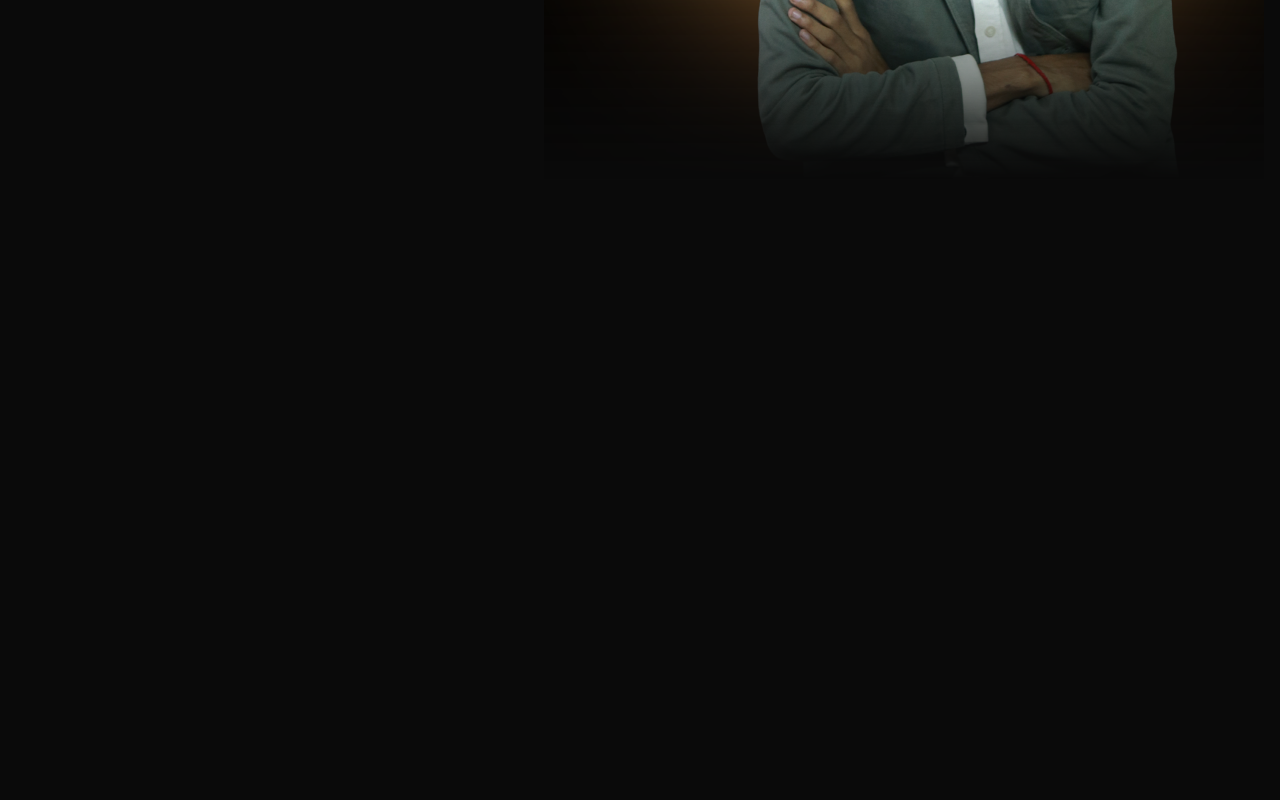
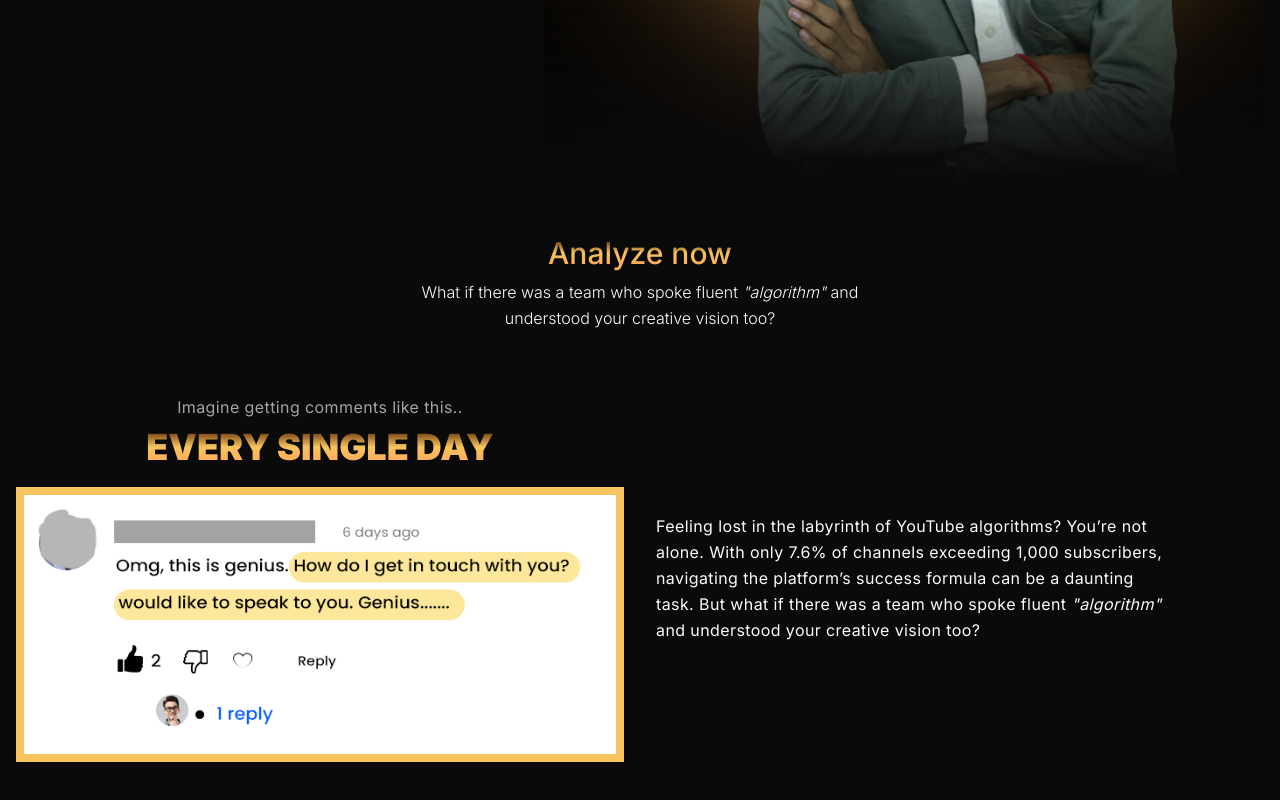
Before and after one commit to johurul-haque/bytee-media, a Next.js app: page / in a window 1280 px wide. Shown: the part 606-1406 px from the top of the page. Before the commit the page ends 800 px from the top, so only its background shows below. Built offline with nearby package versions, Linux system fonts and the light colour scheme.

Commit message:
added analyze section

```diff
--- /dev/null
+++ b/src/components/layouts/home/analyze-section.tsx
@@ -0,0 +1,45 @@
+import { TextGradient } from "@/components/text-gradient";
+import comment from "@/assets/comment.png";
+import Image from "next/image";
+
+export function AnalyzeSection() {
+  return (
+    <section className="py-14">
+      <h2 className="text-center text-3xl mb-2 font-medium">
+        <TextGradient>Analyze now</TextGradient>
+      </h2>
+      <p className="text-center max-w-md mx-auto font-light leading-relaxed">
+        What if there was a team who spoke fluent <em>{'"algorithm"'}</em> and
+        understood your creative vision too?
+      </p>
+
+      <div className="py-16 grid md:grid-cols-2 max-md:justify-items-center items-center gap-8">
+        <div className="space-y-5">
+          <p className="text-center">
+            <span className="tracking-wide block mb-2 text-neutral-400">
+              Imagine getting comments like this..
+            </span>
+            <TextGradient className="uppercase font-black text-4xl">
+              Every single day
+            </TextGradient>
+          </p>
+
+          <Image
+            src={comment}
+            className="border-8 border-amber-light"
+            alt="A youtube comment engaging with the video by appreciating about the content."
+            width={800}
+            height={450}
+          />
+        </div>
+        <p className="max-w-lg leading-relaxed tracking-wide">
+          Feeling lost in the labyrinth of YouTube algorithms? You’re not alone.
+          With only 7.6% of channels exceeding 1,000 subscribers,  navigating
+          the platform’s success formula can be a daunting task. But what if
+          there was a team who spoke fluent <em>{'"algorithm"'}</em> and
+          understood your creative vision too?
+        </p>
+      </div>
+    </section>
+  );
+}
--- a/src/components/layouts/home/hero-section.tsx
+++ b/src/components/layouts/home/hero-section.tsx
@@ -1,6 +1,7 @@
 import Link from "next/link";
 import Image from "next/image";
 import banner from "@/assets/banner.png";
+import { TextGradient } from "@/components/text-gradient";
 
 export function HeroSection() {
   return (
@@ -9,10 +10,7 @@ export function HeroSection() {
         <h1 className="text-5xl leading-[2.8rem] tracking-wide font-medium">
           Tired of editing?
           <br />
-          <span className="bg-gradient-to-b from-amber-dark via-amber-light to-amber-medium text-transparent bg-clip-text">
-            Focus on
-          </span>{" "}
-          creating
+          <TextGradient>Focus on</TextGradient> creating
         </h1>
 
         <p className="max-w-sm my-4 tracking-wider">
--- /dev/null
+++ b/src/components/text-gradient.tsx
@@ -0,0 +1,20 @@
+import { cn } from "@/lib/cn";
+
+export function TextGradient({
+  children,
+  className,
+}: {
+  children: React.ReactNode;
+  className?: string;
+}) {
+  return (
+    <span
+      className={cn(
+        "bg-clip-text text-transparent bg-gradient-to-b from-amber-dark from-20% via-amber-light via-50% to-amber-medium to-80%",
+        className,
+      )}
+    >
+      {children}
+    </span>
+  );
+}
--- /dev/null
+++ b/src/lib/cn.ts
@@ -0,0 +1,6 @@
+import { type ClassValue, clsx } from "clsx";
+import { twMerge } from "tailwind-merge";
+
+export function cn(...inputs: ClassValue[]) {
+  return twMerge(clsx(inputs));
+}
--- a/src/pages/index.tsx
+++ b/src/pages/index.tsx
@@ -1,5 +1,6 @@
 import { Inter } from "next/font/google";
 import { HeroSection } from "@/components/layouts/home/hero-section";
+import { AnalyzeSection } from "@/components/layouts/home/analyze-section";
 
 const inter = Inter({ subsets: ["latin"] });
 
@@ -7,6 +8,7 @@ export default function Home() {
   return (
     <main className={`container ${inter.className}`}>
       <HeroSection />
+      <AnalyzeSection />
     </main>
   );
 }
```
Also changed, not shown: package.json (+5 -4 lines), src/assets/comment.png (added), 1 other file (tests, documents, lock files or other folders).
